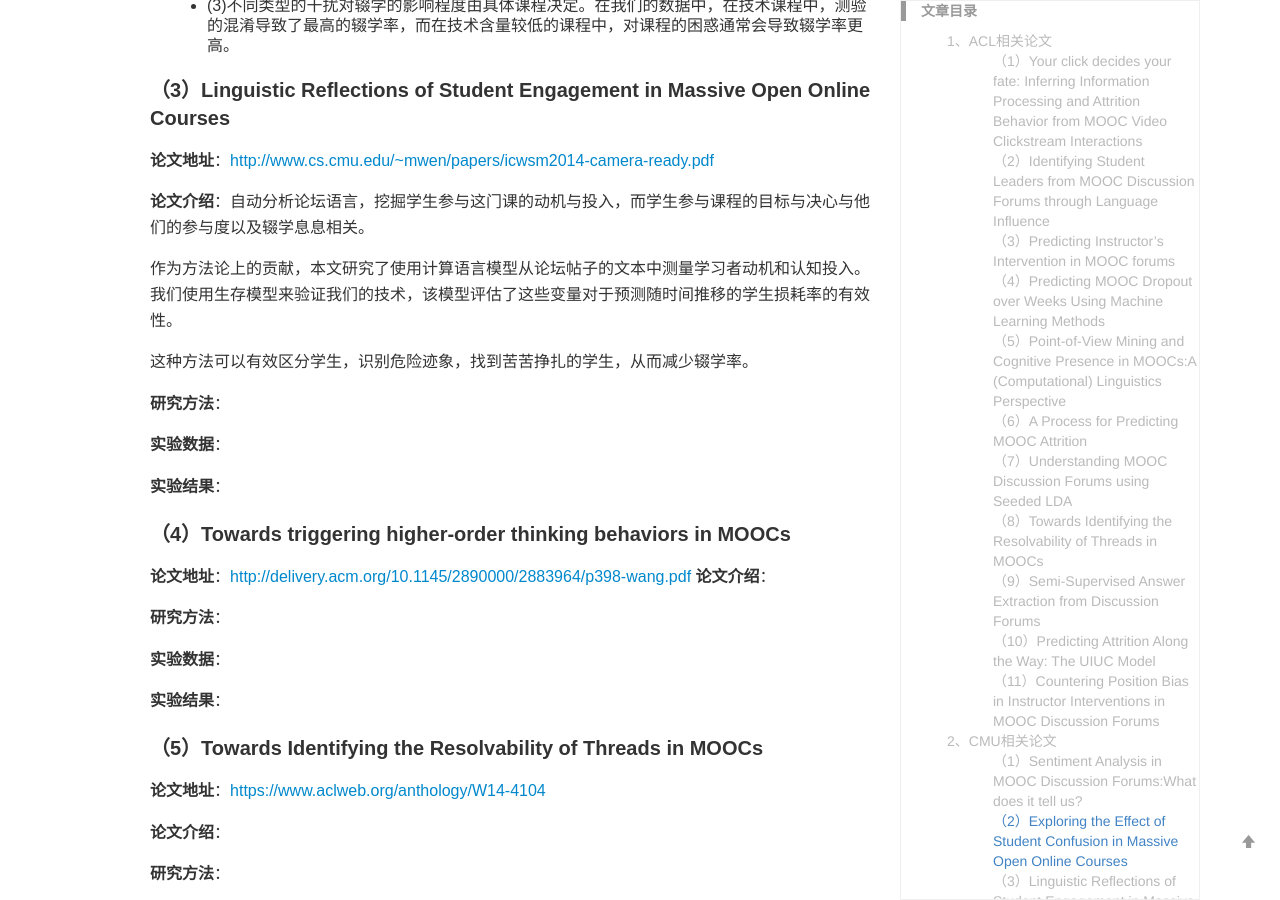
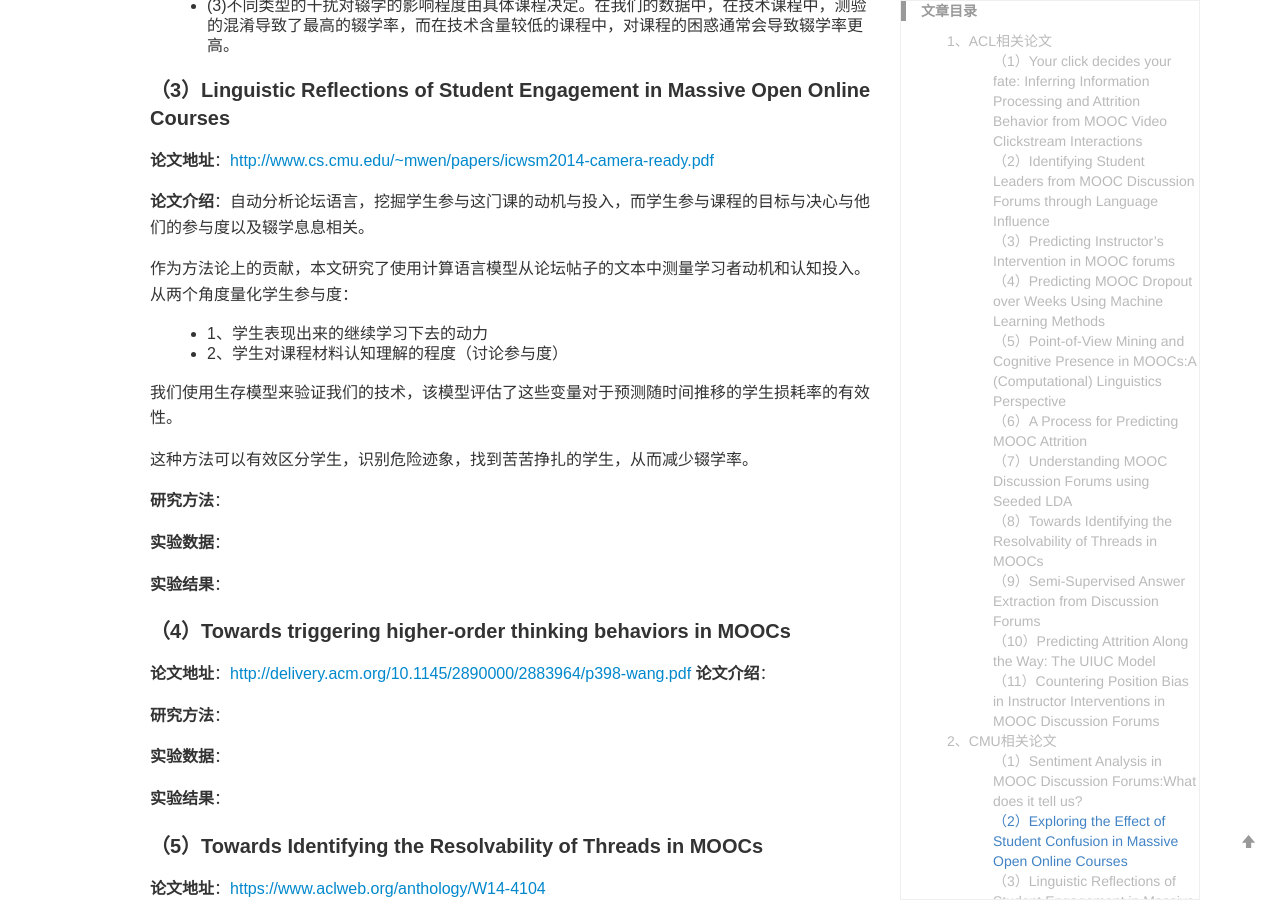
Before and after one commit to yuanmingchen/yuanmingchen.github.io, a Jekyll site: the page built from _posts/2019-04-19-online course nlp paper survey 2.md, in a window 1280 px wide and 900 px high, scrolled down 7175 px. Built offline with Jekyll 4.4.1, drawn with Linux system fonts in a browser that asks for light colours; formulas are drawn with MathJax 3; comment, search, counter and statistics services are not loaded.

Commit message:
Updates _posts/2019-04-19-online course nlp paper survey 2.md
Auto commit by GitBook Editor

```diff
--- a/_posts/2019-04-19-online course nlp paper survey 2.md
+++ b/_posts/2019-04-19-online course nlp paper survey 2.md
@@ -199,7 +199,11 @@ $P(w)$表示情感词$w$在评论中出现的概率，$P(TopicKeyword)$表示当
 
 **论文介绍**：自动分析论坛语言，挖掘学生参与这门课的动机与投入，而学生参与课程的目标与决心与他们的参与度以及辍学息息相关。
 
-作为方法论上的贡献，本文研究了使用计算语言模型从论坛帖子的文本中测量学习者动机和认知投入。我们使用生存模型来验证我们的技术，该模型评估了这些变量对于预测随时间推移的学生损耗率的有效性。
+作为方法论上的贡献，本文研究了使用计算语言模型从论坛帖子的文本中测量学习者动机和认知投入。从两个角度量化学生参与度：
+- 1、学生表现出来的继续学习下去的动力
+- 2、学生对课程材料认知理解的程度（讨论参与度）
+
+我们使用生存模型来验证我们的技术，该模型评估了这些变量对于预测随时间推移的学生损耗率的有效性。
 
 这种方法可以有效区分学生，识别危险迹象，找到苦苦挣扎的学生，从而减少辍学率。
 
```
